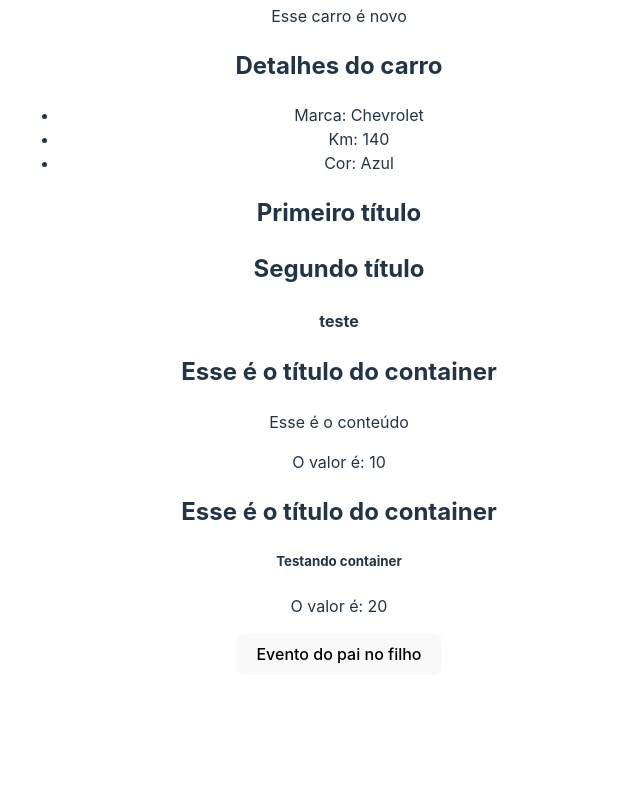
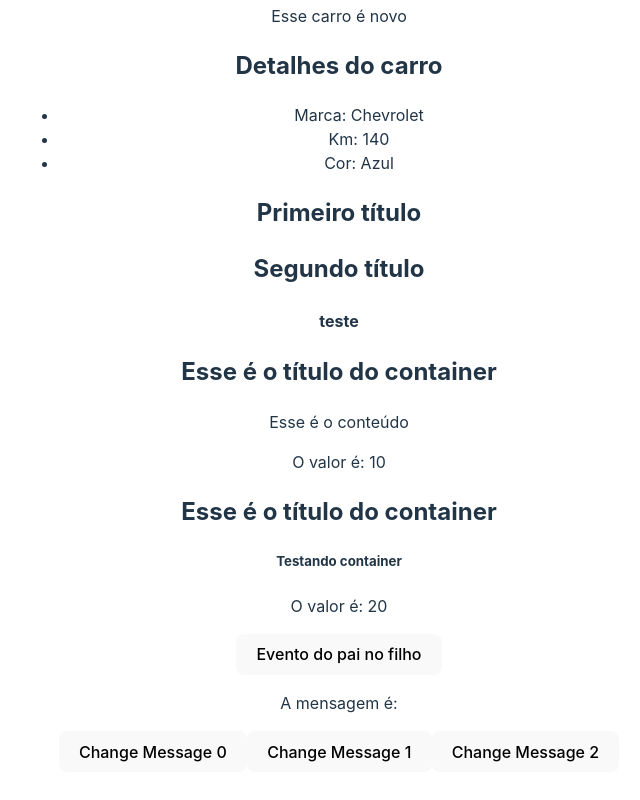
Before and after one commit to Mauuv/curso-react, a React (Vite) app in the folder 3-FUNDAMENTOSv2/secao-3/: page / in a window 1280 px wide. Shown: the part 2878-3678 px from the top of the page, without its empty margins (301-941 px from the left). Before the commit the page ends 3585 px from the top, so only its background shows below. Built offline with nearby package versions, Linux system fonts and the light colour scheme.

Commit message:
Learning about state lift

```diff
--- a/3-FUNDAMENTOSv2/secao-3/src/App.jsx
+++ b/3-FUNDAMENTOSv2/secao-3/src/App.jsx
@@ -9,6 +9,8 @@ import CarDetails from './components/CarDetails'
 import Fragment from './components/Fragment'
 import Container from './components/Container'
 import ExecuteFunction from './components/ExecuteFunction'
+import Message from './components/Message'
+import ChangeMessageState from './components/ChangeMessageState'
 
 function App() {
   const [userName] = useState("Joao");
@@ -17,6 +19,12 @@ function App() {
     {id: 2, brand: "Fiat", km: 0, color: "Azul", newCar: true},
     {id: 3, brand: "Chevrolet", km: 140, color: "Azul", newCar: false},
   ]
+
+  const [message, setMessage] = useState("");
+
+  const handleMessage = (message) => {
+    setMessage(message);
+  }
 
   function showMesasge () {
     console.log("Evento do componente pai!");
@@ -60,7 +68,11 @@ function App() {
       <Container myValue="20">
         <h5>Testando container</h5>
       </Container>
+      {/**Executar função */}
       <ExecuteFunction myFunction={showMesasge}/>
+      {/**State lift */}
+      <Message mensagem={message}/>
+      <ChangeMessageState handleMessage={handleMessage}/>
     </>
   )
 }
--- /dev/null
+++ b/3-FUNDAMENTOSv2/secao-3/src/components/ChangeMessageState.jsx
@@ -0,0 +1,14 @@
+const ChangeMessageState = ({ handleMessage }) => {
+
+  const messages = ["Oi", "Tchau", "Bom dia", "Boa noite", "Boa tarde"];
+
+  return (
+    <div>
+      <button onClick={() => handleMessage(messages[0])}>Change Message 0</button>
+      <button onClick={() => handleMessage(messages[1])}>Change Message 1</button>
+      <button onClick={() => handleMessage((messages[2]))}>Change Message 2</button>
+    </div>
+  )
+}
+
+export default ChangeMessageState
--- /dev/null
+++ b/3-FUNDAMENTOSv2/secao-3/src/components/Message.jsx
@@ -0,0 +1,9 @@
+const Message = ({ mensagem }) => {
+  return (
+    <div>
+      <p>A mensagem é: {mensagem}</p>
+    </div>
+  )
+}
+
+export default Message
```
